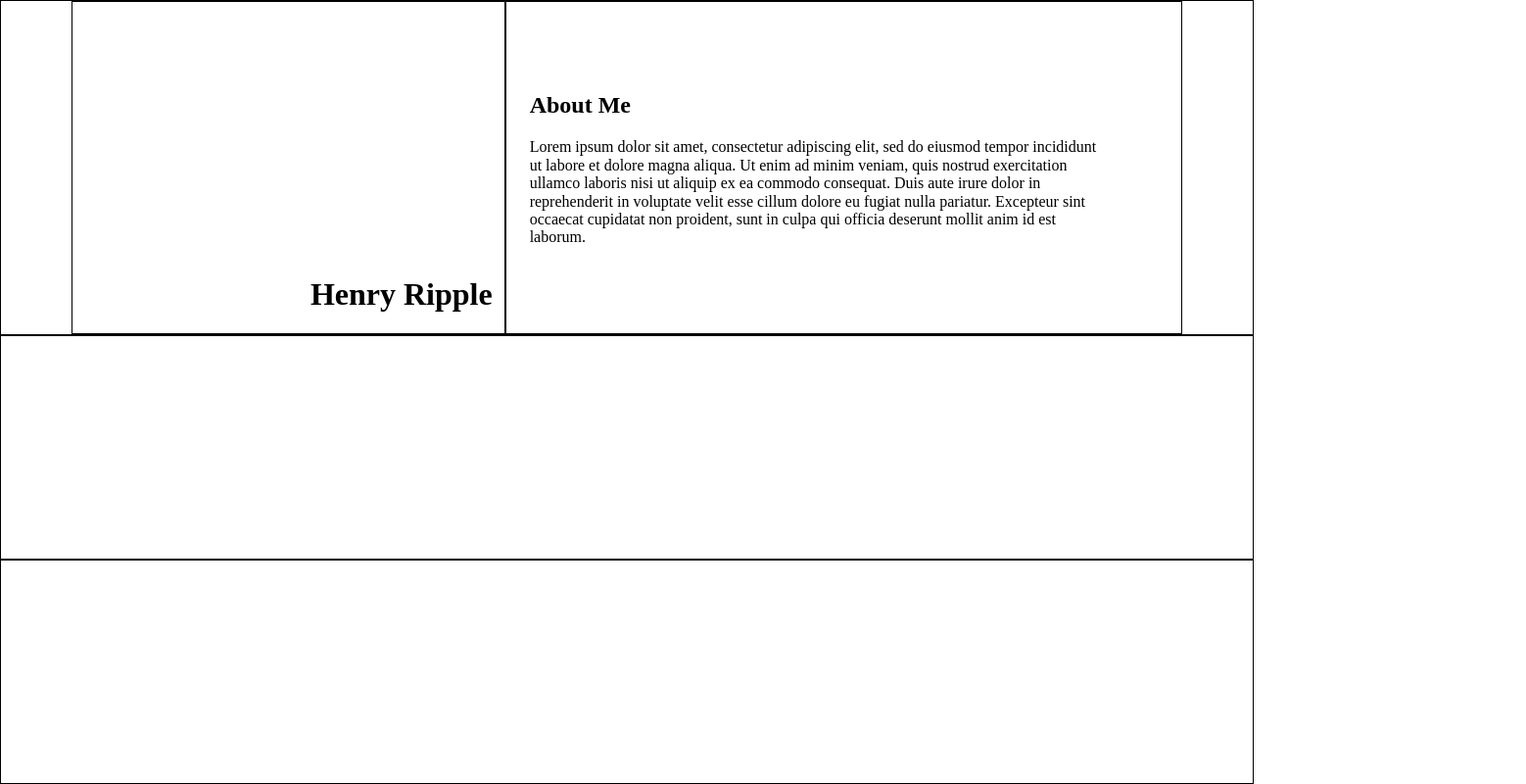
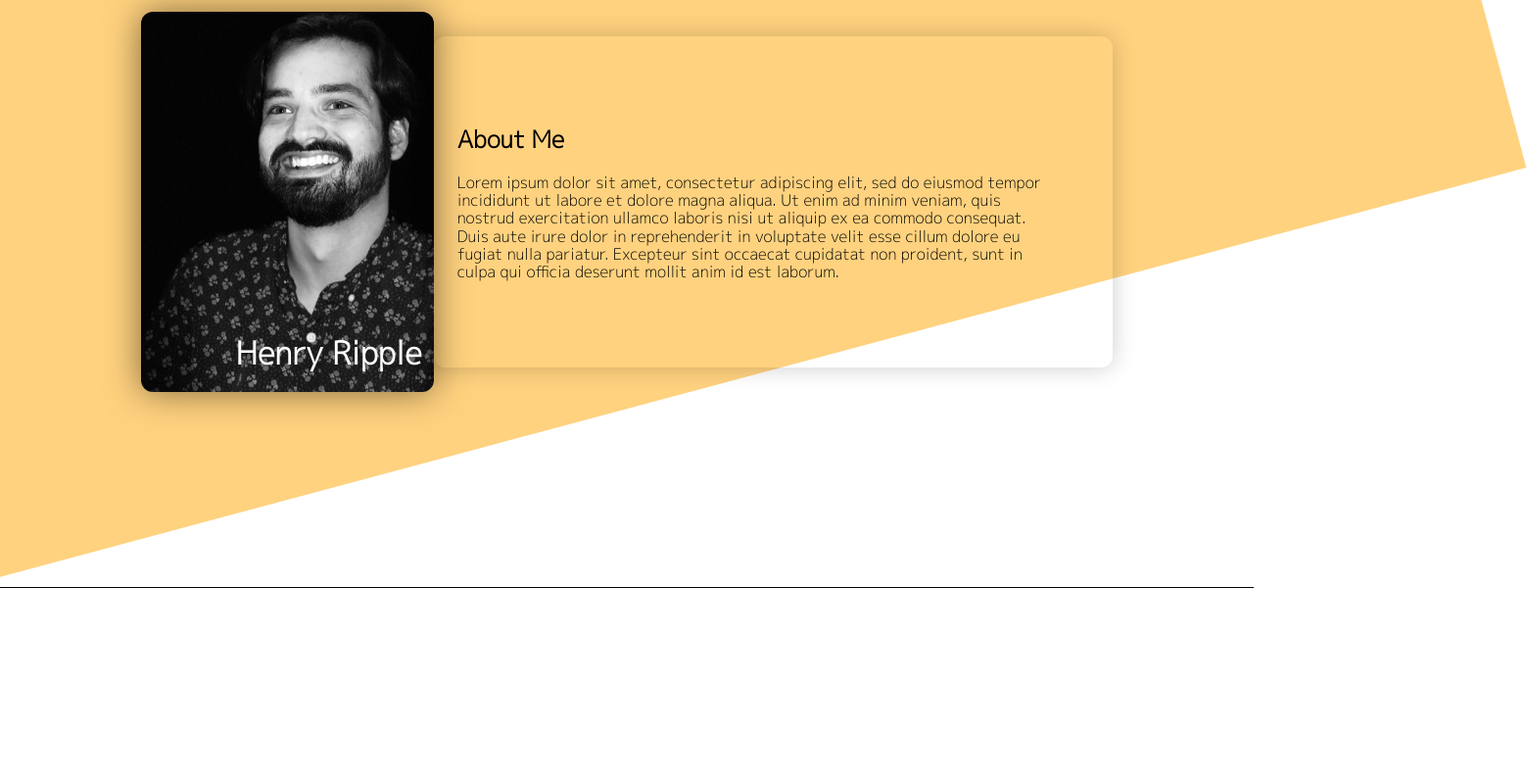
Before and after one commit to hripple46/Personal-Portfolio, a website: page index.html in a window 1280 px wide. Shown: the whole page at 98% size, 1558 px wide, since content can reach past the window. Drawn offline with nearby package versions, Linux system fonts and the light colour scheme.

Commit message:
added first row of content and styling

```diff
--- a/index.html
+++ b/index.html
@@ -9,6 +9,7 @@
   </head>
   <body>
     <div class="aboutMe">
+      <div class="background"></div>
       <div class="name"><h1>Henry Ripple</h1></div>
       <div class="description">
         <h2>About Me</h2>
--- a/style.css
+++ b/style.css
@@ -1,36 +1,59 @@
 @import "./node_modules/normalize.css/normalize.css";
+@import url("https://fonts.googleapis.com/css2?family=M+PLUS+1p:wght@300&display=swap");
 html {
   height: 100%;
   width: 100%;
 }
 body {
+  font-family: "M PLUS 1p", sans-serif;
   height: 100%;
   display: grid;
-  grid-template-rows: 1fr 1fr 1fr;
+  grid-template-rows: 2fr 1fr 1fr;
 }
-body > div {
-  border: 1px solid black;
+
+.projects {
+  border-bottom: 1px solid black;
 }
 .aboutMe {
+  position: relative;
   display: flex;
+
+  background-image: linear-gradient(to bottom right, orange);
+  margin-top: 12px;
 }
 
 .name {
+  box-shadow: 0px 0px 36px rgba(0, 0, 0, 0.5);
+  border-radius: 12px;
   position: relative;
-  border: 1px solid black;
   flex: 1;
-  margin-left: 72px;
-  padding: 72px;
+  margin-left: 144px;
+  background-image: url("./imgs/profile.jpeg");
+  background-size: cover;
 }
 .name > h1 {
   position: absolute;
   right: 12px;
   bottom: 0px;
+  color: white;
 }
 .description {
-  border: 1px solid black;
+  box-shadow: 0px 0px 24px rgba(0, 0, 0, 0.2);
+  border-radius: 12px;
+  z-index: 1;
+  align-self: center;
   flex: 2;
-  margin-right: 72px;
+  margin-right: 144px;
   padding: 72px;
   padding-left: 24px;
 }
+.background {
+  position: absolute;
+  height: 150%;
+  width: 130%;
+  background-color: orange;
+  opacity: 50%;
+  z-index: 0;
+  transform: rotate(-15deg) translateX(-200px) translateY(-25px);
+  transform-origin: top left;
+}
```
Also changed, not shown: imgs/profile.jpeg (added), 1 other file.
